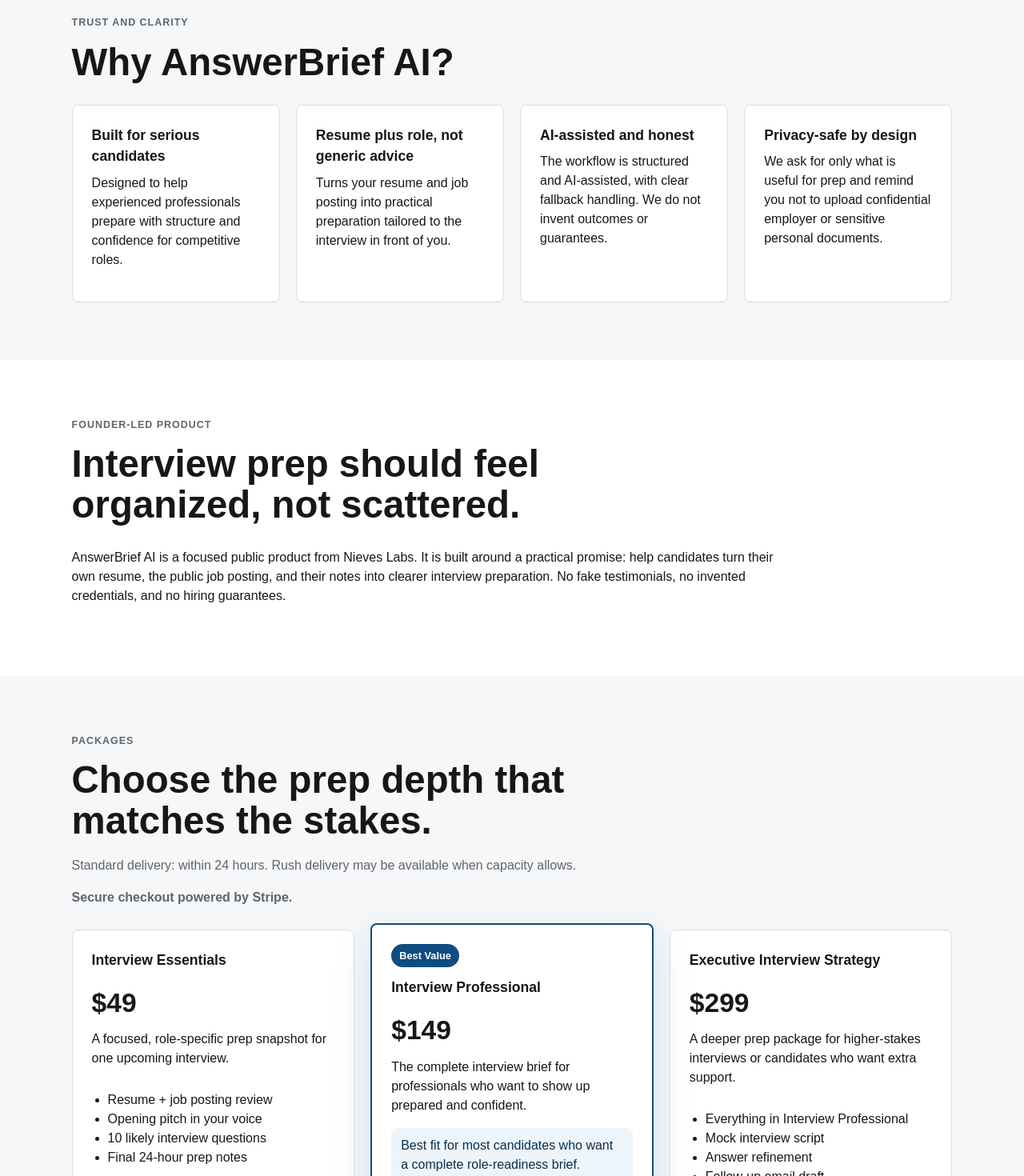
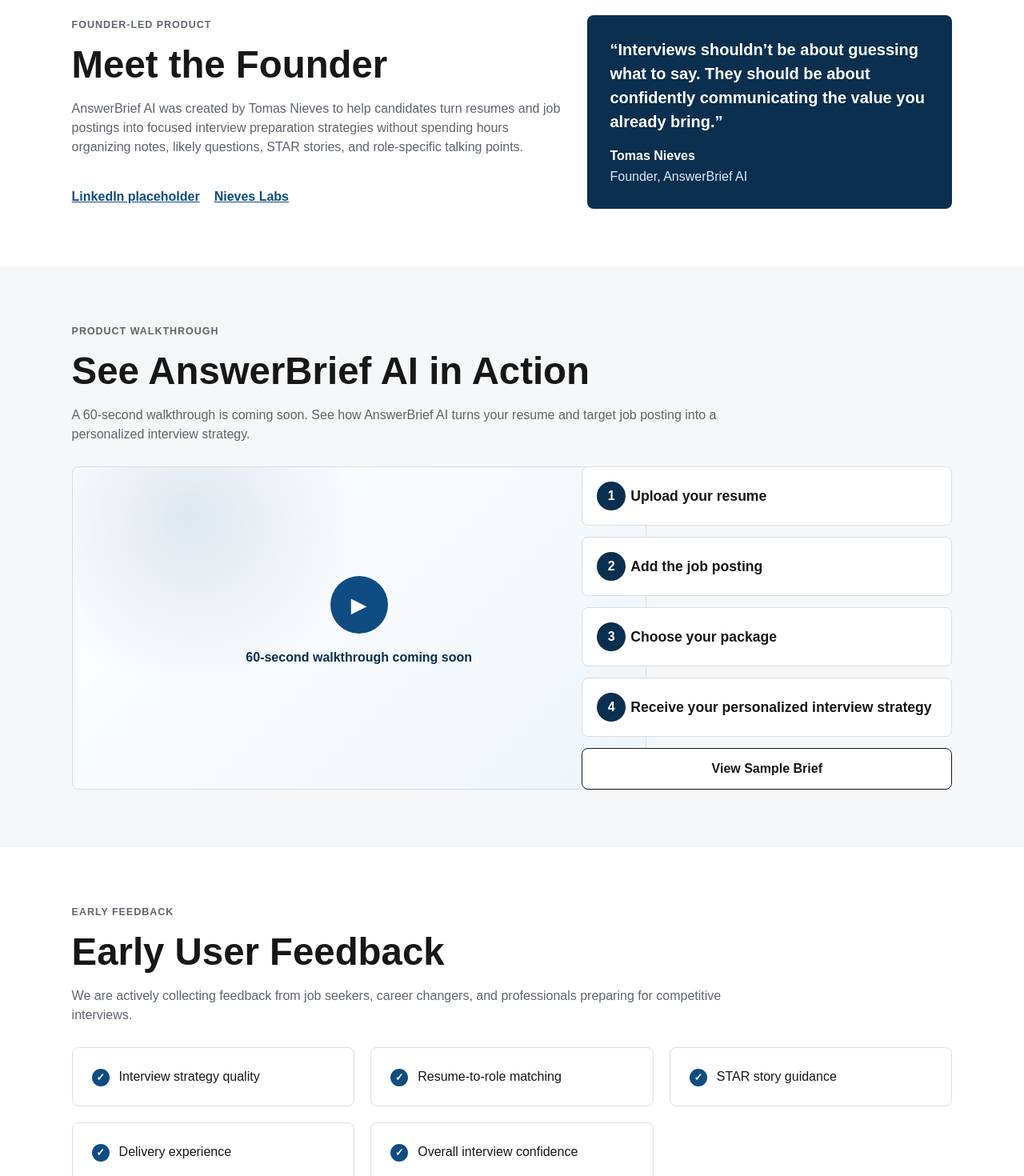
Before and after one commit to boritomas/answerbrief-ai-automation, a Next.js app in the folder answerbrief-ai-automation-starter/: page / in a window 1280 px wide. Shown: the part 4560-6030 px from the top of the page at 80% size. Built offline with nearby package versions, Linux system fonts and the light colour scheme.

Commit message:
Add AnswerBrief AI founder and trust sections

```diff
--- a/answerbrief-ai-automation-starter/app/page.tsx
+++ b/answerbrief-ai-automation-starter/app/page.tsx
@@ -32,6 +32,31 @@ const useCases = [
   ['Technical/business role', 'You need to explain both the work and its business impact.'],
   ['Government/compliance role', 'You need precise, careful language for regulated or process-heavy work.'],
   ['Internal promotion', 'You need to position proven work as readiness for a higher-scope role.'],
+];
+
+const explainerSteps = [
+  'Upload your resume',
+  'Add the job posting',
+  'Choose your package',
+  'Receive your personalized interview strategy',
+];
+
+const feedbackFocus = [
+  'Interview strategy quality',
+  'Resume-to-role matching',
+  'STAR story guidance',
+  'Delivery experience',
+  'Overall interview confidence',
+];
+
+const trustBullets = [
+  'Personalized for your resume and target role',
+  'Designed to reduce interview preparation time',
+  'Clear, structured interview strategy',
+  'Secure checkout powered by Stripe',
+  'Privacy-conscious document handling',
+  'Transparent pricing with no subscriptions',
+  'Built for professionals preparing for real interviews',
 ];
 
 const faqs = [
@@ -216,6 +241,73 @@ export default function Home() {
         </div>
       </section>
 
+      <section className="section-band founder-section">
+        <div className="founder-card">
+          <div>
+            <p className="eyebrow">Founder-led product</p>
+            <h2>Meet the Founder</h2>
+            <p>
+              AnswerBrief AI was created by Tomas Nieves to help candidates turn resumes and job postings into focused interview preparation strategies without spending hours organizing notes, likely questions, STAR stories, and role-specific talking points.
+            </p>
+            <div className="founder-links">
+              <a className="text-link" href="https://www.linkedin.com/" rel="noreferrer">LinkedIn placeholder</a>
+              <a className="text-link" href="https://nieves-labs.com" rel="noreferrer">Nieves Labs</a>
+            </div>
+          </div>
+          <blockquote className="founder-quote">
+            <p>“Interviews shouldn’t be about guessing what to say. They should be about confidently communicating the value you already bring.”</p>
+            <footer>
+              <strong>Tomas Nieves</strong>
+              <span>Founder, AnswerBrief AI</span>
+            </footer>
+          </blockquote>
+        </div>
+      </section>
+
+      <section className="explainer-section">
+        <div className="section-heading">
+          <p className="eyebrow">Product walkthrough</p>
+          <h2>See AnswerBrief AI in Action</h2>
+          <p>
+            A 60-second walkthrough is coming soon. See how AnswerBrief AI turns your resume and target job posting into a personalized interview strategy.
+          </p>
+        </div>
+        <div className="explainer-grid">
+          <div className="video-placeholder" aria-label="Explainer video placeholder">
+            <span className="play-mark" aria-hidden="true">▶</span>
+            <p>60-second walkthrough coming soon</p>
+          </div>
+          <div className="explainer-steps">
+            {explainerSteps.map((step, index) => (
+              <article className="step compact-step" key={step}>
+                <span className="step-number">{index + 1}</span>
+                <h3>{step}</h3>
+              </article>
+            ))}
+            <a className="button secondary" href="/sample-brief">View Sample Brief</a>
+          </div>
+        </div>
+      </section>
+
+      <section className="section-band feedback-section">
+        <div className="section-heading">
+          <p className="eyebrow">Early feedback</p>
+          <h2>Early User Feedback</h2>
+          <p>
+            We are actively collecting feedback from job seekers, career changers, and professionals preparing for competitive interviews.
+          </p>
+        </div>
+        <div className="trust-list">
+          {feedbackFocus.map((item) => (
+            <article className="trust-item" key={item}>
+              <span aria-hidden="true">✓</span>
+              <p>{item}</p>
+            </article>
+          ))}
+        </div>
+        <a className="button primary" href="mailto:support@answer-brief.com?subject=AnswerBrief%20AI%20Feedback">Share Feedback</a>
+      </section>
+
       <section className="why">
         <div className="section-heading">
           <p className="eyebrow">Trust and clarity</p>
@@ -241,14 +333,32 @@ export default function Home() {
         </div>
       </section>
 
-      <section className="section-band credibility">
+      <section className="section-band trust-section">
         <div className="section-heading">
-          <p className="eyebrow">Founder-led product</p>
-          <h2>Interview prep should feel organized, not scattered.</h2>
+          <p className="eyebrow">Why trust AnswerBrief AI</p>
+          <h2>Practical preparation with clear boundaries.</h2>
         </div>
-        <p className="wide-copy">
-          AnswerBrief AI is a focused public product from Nieves Labs. It is built around a practical promise: help candidates turn their own resume, the public job posting, and their notes into clearer interview preparation. No fake testimonials, no invented credentials, and no hiring guarantees.
-        </p>
+        <div className="trust-list">
+          {trustBullets.map((item) => (
+            <article className="trust-item" key={item}>
+              <span aria-hidden="true">✓</span>
+              <p>{item}</p>
+            </article>
+          ))}
+        </div>
+      </section>
+
+      <section className="support-section">
+        <div className="support-card">
+          <div>
+            <p className="eyebrow">Support</p>
+            <h2>Questions Before You Purchase?</h2>
+            <p>
+              Whether you’re preparing for your first interview or your next leadership opportunity, we’re here to help you choose the package that fits your needs.
+            </p>
+          </div>
+          <a className="button primary" href="mailto:support@answer-brief.com">support@answer-brief.com</a>
+        </div>
       </section>
 
       <section id="packages" className="pricing">
@@ -320,12 +430,15 @@ export default function Home() {
 
       <footer>
         <strong>AnswerBrief AI</strong>
+        <p className="footer-kicker">Built by Nieves Labs</p>
+        <p>Practical AI tools designed to help people solve real-world problems with confidence.</p>
         <p>Privacy note: your materials are used for preparation and are not sold.</p>
         <p>Disclaimer: no guarantees of interviews, offers, promotions, or hiring outcomes.</p>
         <p className="fine-print footer-links">
           <a href="/privacy">Privacy policy</a>
           <a href="/terms">Terms</a>
           <a href="/refund">Refund policy</a>
+          <a href="mailto:support@answer-brief.com">Contact</a>
         </p>
       </footer>
     </main>
--- a/answerbrief-ai-automation-starter/app/styles.css
+++ b/answerbrief-ai-automation-starter/app/styles.css
@@ -263,6 +263,8 @@ p { margin: 0 0 16px; }
 .steps,
 .why-grid,
 .sample-grid,
+.explainer-grid,
+.trust-list,
 .price-cards,
 .results-grid {
   display: grid;
@@ -273,12 +275,15 @@ p { margin: 0 0 16px; }
 .timeline-steps { grid-template-columns: repeat(5, minmax(0, 1fr)); }
 .why-grid { grid-template-columns: repeat(4, minmax(0, 1fr)); }
 .sample-grid { grid-template-columns: repeat(2, minmax(0, 1fr)); }
+.explainer-grid { align-items: stretch; grid-template-columns: minmax(0, 1fr) minmax(320px, .75fr); }
+.trust-list { grid-template-columns: repeat(3, minmax(0, 1fr)); }
 .price-cards { grid-template-columns: repeat(3, minmax(0, 1fr)); align-items: stretch; }
 
 article,
   .sample-tile,
   .why-grid article,
   .step,
+  .trust-item,
   .guided-form,
   .results-grid article,
   .sample-report article,
@@ -316,6 +321,8 @@ article,
 
 .included,
 .use-cases,
+.explainer-section,
+.support-section,
 .pricing,
 .faq { background: var(--soft); }
 
@@ -336,6 +343,159 @@ article,
 .price { font-size: 2.1rem; font-weight: 800; margin: 8px 0; }
 .value-note { background: #edf5fb; border-radius: 8px; color: var(--accent-dark); padding: 10px 12px; }
 .secure-note { color: var(--accent-dark); font-weight: 800; }
+
+.founder-card,
+.support-card {
+  align-items: center;
+  display: grid;
+  gap: 28px;
+  grid-template-columns: minmax(0, 1.15fr) minmax(280px, .85fr);
+  max-width: 1120px;
+}
+
+.founder-card p,
+.support-card p {
+  color: var(--muted);
+  max-width: 760px;
+}
+
+.founder-links {
+  display: flex;
+  flex-wrap: wrap;
+  gap: 18px;
+}
+
+.founder-quote {
+  background: var(--accent-dark);
+  border-radius: 8px;
+  color: #fff;
+  margin: 0;
+  padding: 28px;
+}
+
+.founder-quote p {
+  color: #fff;
+  font-size: 1.25rem;
+  font-weight: 800;
+}
+
+.founder-quote footer {
+  background: transparent;
+  border: 0;
+  color: #dce8f2;
+  display: grid;
+  gap: 2px;
+  padding: 0;
+}
+
+.founder-quote footer strong {
+  color: #fff;
+}
+
+.founder-quote footer span {
+  color: #dce8f2;
+}
+
+.video-placeholder {
+  align-items: center;
+  aspect-ratio: 16 / 9;
+  background:
+    radial-gradient(circle at 20% 15%, rgba(15, 76, 129, .12), transparent 32%),
+    linear-gradient(135deg, #ffffff 0%, #edf5fb 100%);
+  border: 1px solid var(--line);
+  border-radius: 8px;
+  display: flex;
+  flex-direction: column;
+  justify-content: center;
+  min-height: 320px;
+  padding: 28px;
+  text-align: center;
+}
+
+.video-placeholder p {
+  color: var(--accent-dark);
+  font-weight: 800;
+}
+
+.play-mark {
+  align-items: center;
+  background: var(--accent);
+  border-radius: 999px;
+  color: #fff;
+  display: inline-flex;
+  font-size: 1.6rem;
+  height: 72px;
+  justify-content: center;
+  margin-bottom: 18px;
+  width: 72px;
+}
+
+.explainer-steps {
+  display: grid;
+  gap: 14px;
+}
+
+.compact-step {
+  align-items: center;
+  display: grid;
+  grid-template-columns: 42px 1fr;
+  padding: 18px;
+}
+
+.compact-step .step-number {
+  margin-bottom: 0;
+}
+
+.compact-step h3 {
+  margin: 0;
+}
+
+.trust-item {
+  align-items: start;
+  display: grid;
+  gap: 12px;
+  grid-template-columns: 22px 1fr;
+}
+
+.trust-item span {
+  align-items: center;
+  background: var(--accent);
+  border-radius: 999px;
+  color: #fff;
+  display: inline-flex;
+  font-size: .8rem;
+  font-weight: 800;
+  height: 22px;
+  justify-content: center;
+  margin-top: 2px;
+  width: 22px;
+}
+
+.trust-item p {
+  margin: 0;
+}
+
+.feedback-section .button {
+  margin-top: 24px;
+}
+
+.support-card {
+  background: var(--paper);
+  border: 1px solid var(--line);
+  border-radius: 8px;
+  box-shadow: 0 18px 50px rgba(23, 23, 23, .08);
+  padding: 30px;
+}
+
+.support-card .button {
+  justify-self: end;
+  white-space: nowrap;
+}
+
+.footer-kicker {
+  color: var(--accent-dark);
+  font-weight: 800;
+}
 
 .badge {
   background: var(--accent);
@@ -558,6 +718,10 @@ th { background: #eef1f3; }
   .steps,
   .timeline-steps,
   .why-grid,
+  .explainer-grid,
+  .trust-list,
+  .founder-card,
+  .support-card,
   .price-cards,
   .results-grid {
     grid-template-columns: 1fr;
@@ -573,6 +737,7 @@ th { background: #eef1f3; }
   }
 
   .featured { transform: none; }
+  .support-card .button { justify-self: stretch; }
 }
 
 @media (max-width: 720px) {
```
